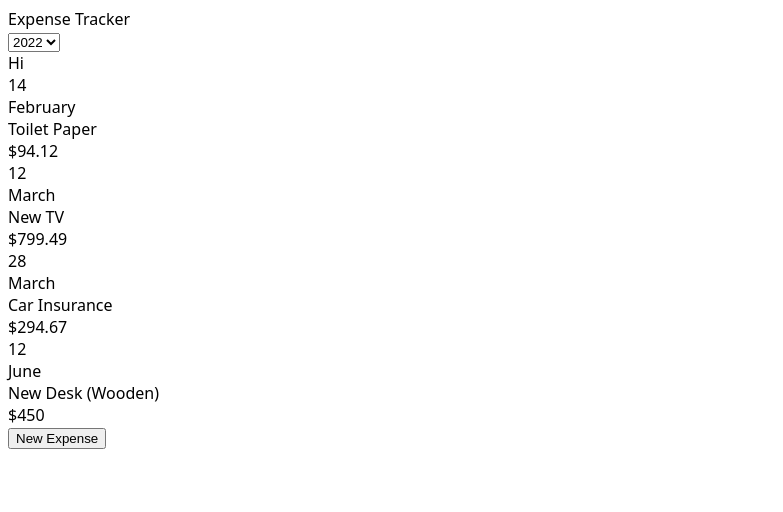
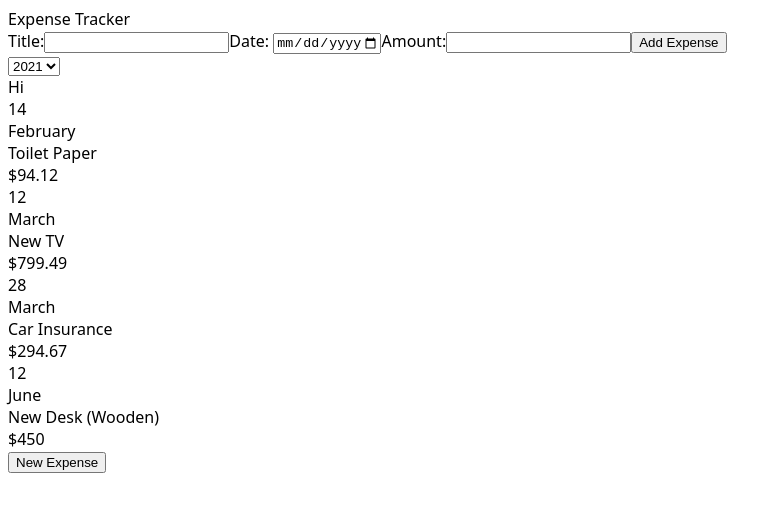
Before and after one commit to KuronoSangatsu7/React_Expense_Tracker, a React (Create React App) app: page / in a window 1280 px wide. Shown: the top 512 px of the page, without its empty margins (0-783 px from the left). Built offline with nearby package versions, Linux system fonts and the light colour scheme.

Commit message:
updated new expense form

```diff
--- a/src/App.js
+++ b/src/App.js
@@ -32,9 +32,9 @@ const App = () => {
       <FullWrapper>
         <Header />
         <AppWrapper>
+          <NewExpense />
           <div className="flex flex-row-reverse">
             <select className="bg-gray-200 font-normal text-lg py-1 px-2 mb-4 rounded-md">
-            <option>2022</option>
             <option>2021</option>
             <option>2020</option>
             <option>2019</option>
--- a/src/components/NewExpense/NewExpense.js
+++ b/src/components/NewExpense/NewExpense.js
@@ -1,26 +1,74 @@
 import TransparentWrapper from "../UI/TransparentWrapper";
 
+import { useState } from "react";
+
 const NewExpense = () => {
+  const [enteredTitle, setEnteredTitle] = useState("");
+  const [enteredDate, setEnteredDate] = useState("");
+  const [enteredAmount, setEnteredAmount] = useState("");
+
+  const titleChangeHandler = (event) => {
+    setEnteredTitle(event.target.value);
+  };
+
+  const dateChangeHandler = (event) => {
+    setEnteredDate(event.target.value);
+  };
+
+  const amountChangeHandler = (event) => {
+    setEnteredAmount(event.target.value);
+  };
+
+  const submitHandler = (event) => {
+    event.preventDefault();
+    const newExpense = {
+      title: enteredTitle,
+      date: enteredDate,
+      amount: enteredAmount,
+    };
+
+    console.log(newExpense);
+  };
+
   return (
     <div className="mb-4">
-    <TransparentWrapper>
-      <form className="flex flex-wrap p-2">
-        <div className="grid grid-rows-5 gap-3 text-white">
-          <label className="font-semibold">Title:</label>
-          <input type="text" className="rounded-md text-black p-1"></input>
-          <div className="grid grid-cols-10 gap-2">
-            <label className="col-span-4 font-semibold">Date: </label>
-            <label className="col-span-4 font-semibold col-start-7">Amount:</label>
+      <TransparentWrapper>
+        <form onSubmit={submitHandler}>
+          <div className="flex flex-wrap md:grid grid-cols-2 grid-rows-5 grid-flow-column-dense gap-3 m-2 text-gray-200 font-medium mt-0">
+            <label className="col-span-2 my-auto">Title:</label>
+            <input
+              className="col-span-2 flex-auto w-full rounded-md text-black font-medium p-2"
+              value={enteredTitle}
+              onChange={titleChangeHandler}
+              type="text"
+            ></input>
+            <label>Date: </label>
+            <input
+              className="rounded-md text-black font-medium p-2"
+              value={enteredDate}
+              onChange={dateChangeHandler}
+              type="date"
+              min="2019-01-01"
+              max="2022-12-31"
+            ></input>
+            <label>Amount:</label>
+            <input
+              className="rounded-md flex-auto w-full text-black font-medium p-2"
+              value={enteredAmount}
+              onChange={amountChangeHandler}
+              type="number"
+              min="0.01"
+              step="0.01"
+            ></input>
+            <button
+              className=" col-start-2 ml-auto bg-violet-400 p-2 rounded-md"
+              type="submit"
+            >
+              Add Expense
+            </button>
           </div>
-          <div className="grid grid-cols-10 gap-2">
-            <input type="date" min="2019-01-01" max="2022-12-31" className="rounded-md text-black font-medium p-1 col-span-4"></input>
-            <div className="col-span-1 col-start-6 ml-auto my-auto">$</div>
-            <input type="number" min="0.01" step="0.01" className="rounded-md text-black font-medium p-1 col-span-4 col-start-7"></input>
-          </div>
-        </div>
-        <button type="submit" className="bg-rose-700 font-medium text-lg py-2 px-4 rounded-md text-gray-200 ml-auto">Add Expense</button>
-      </form>
-    </TransparentWrapper>
+        </form>
+      </TransparentWrapper>
     </div>
   );
 };
```
